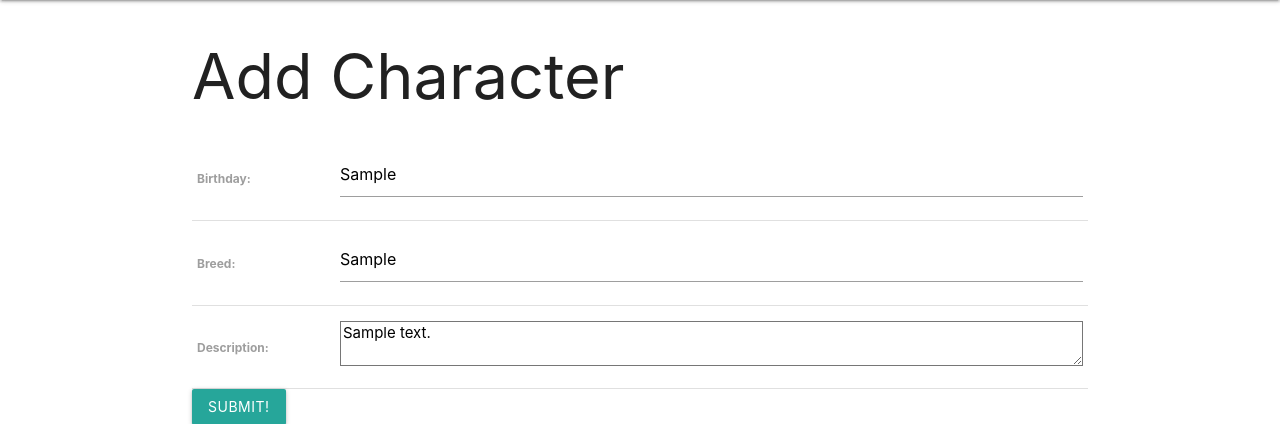
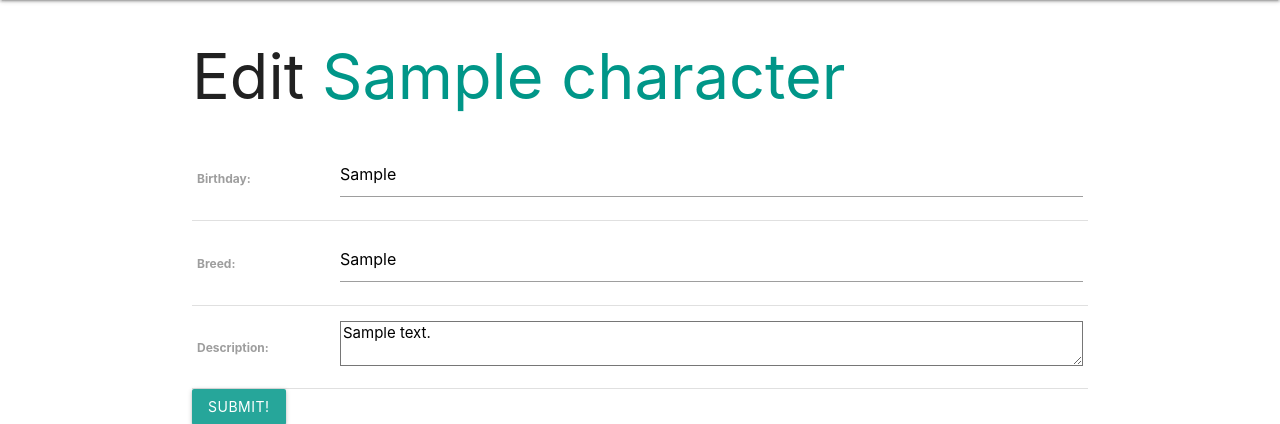
Before and after one commit to kristina-lim/kittywhite, a Django app: page /characters/1/update/ in a window 1280 px wide. Shown: the part 64-488 px from the top of the page. Run offline with Django 4.2, Linux system fonts and the light colour scheme; tables that the repository leaves empty hold one stand-in row (values such as "Sample post").

Commit message:
customize form template

```diff
--- a/main_app/templates/main_app/character_form.html
+++ b/main_app/templates/main_app/character_form.html
@@ -1,7 +1,11 @@
 {% extends 'base.html' %}
 
 {% block content %}
-<h1>Add Character</h1>
+{% if object %}
+  <h1>Edit <span class="teal-text">{{ object.name }}</span></h1>
+{% else %}
+  <h1>Add a Character</h1>
+{% endif %}
 <form action="" method="POST">
   <!-- this template tag makes it difficult for hackers to perform a cross-site-req-forgery -->
   {% csrf_token %}
```
